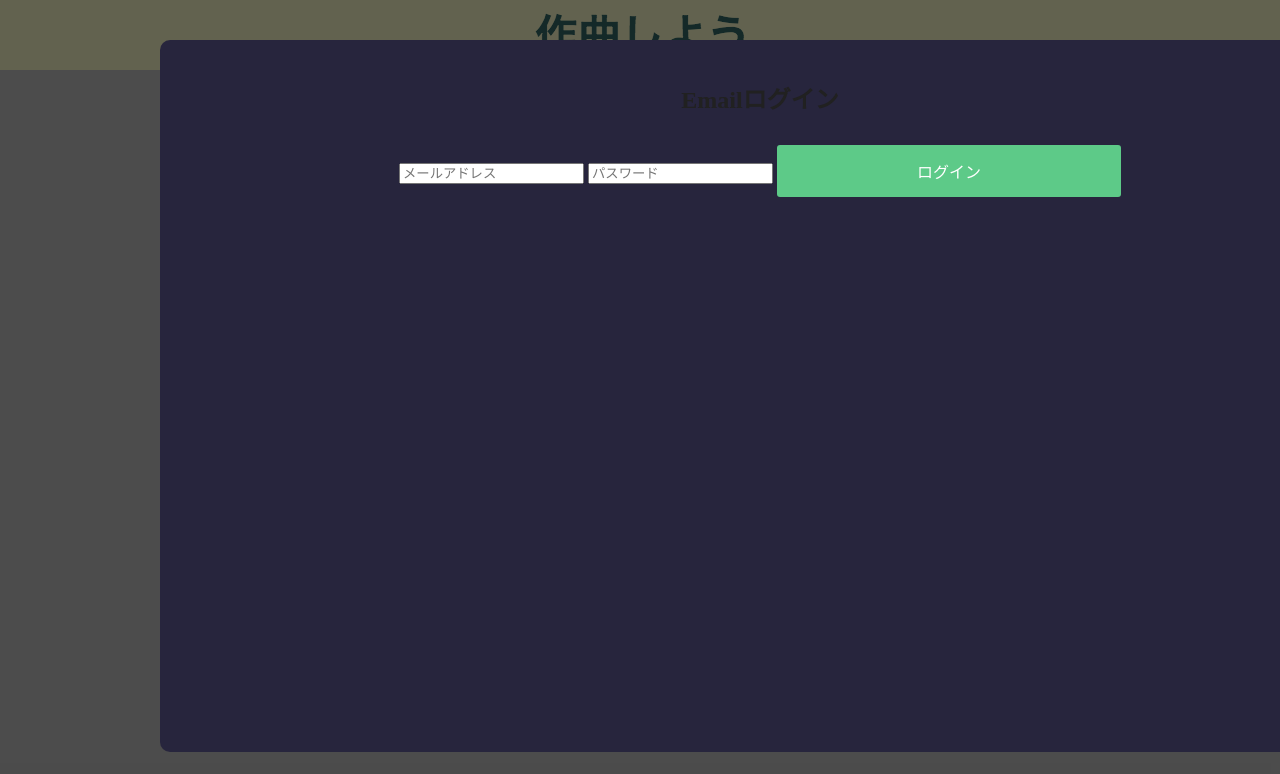
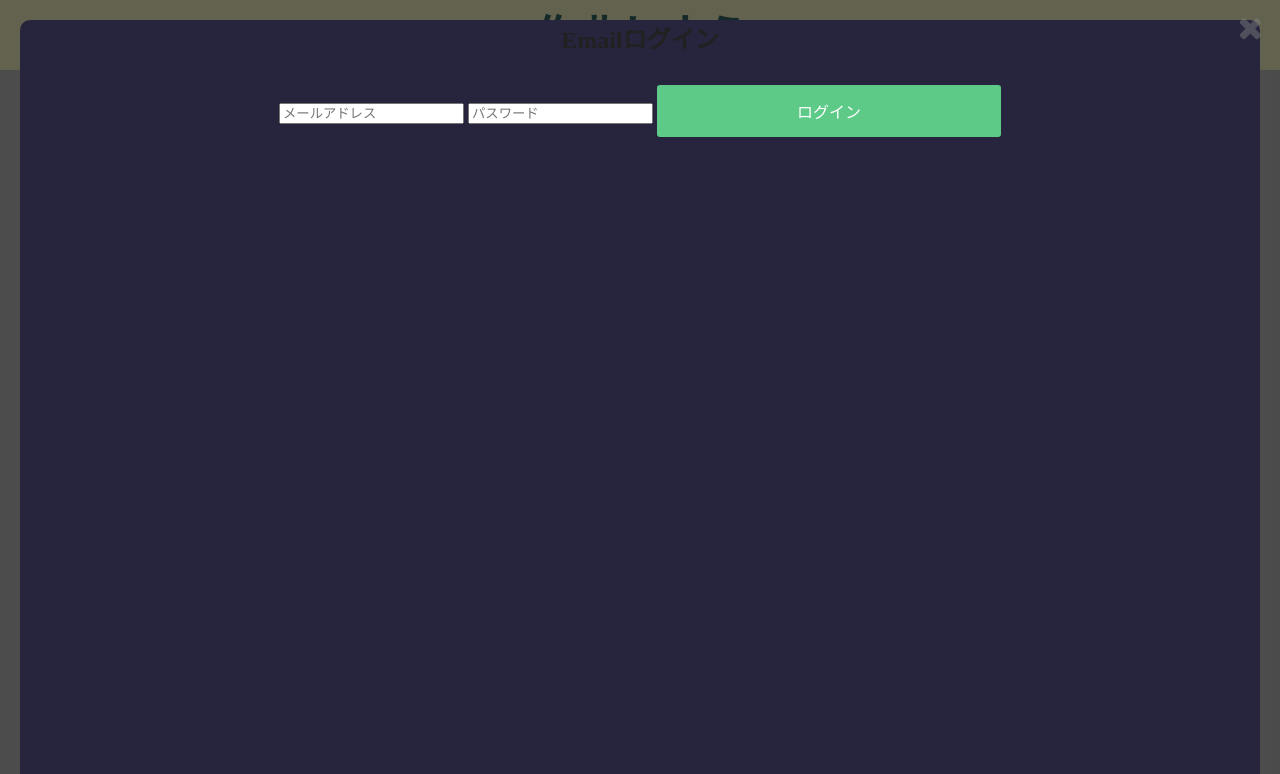
Before and after one commit to shimacchaaan/otohaji, a plain HTML site: page index.html in a window 1280 px wide. Both pictures are taken after a click on the picture 275 px from the left and 296 px from the top of the page. Shown: the top 774 px of the page. Drawn offline with nearby package versions, Linux system fonts and the light colour scheme.

Commit message:
Update stylesheet.css

```diff
--- a/stylesheet.css
+++ b/stylesheet.css
@@ -163,14 +163,13 @@ header {
 }
 
 .modal {
-  position: absolute;
+  position: absolute center;
   top: 5%;
-  left:160px;
+  margin:20px;
   background-color: #27253D;
-  padding: 20px 0 40px;
   border-radius: 10px;
-  width: 1200px;
-  height: 89%;
+  width:auto;
+  height:96%;
   text-align: center;
 }
 
```
